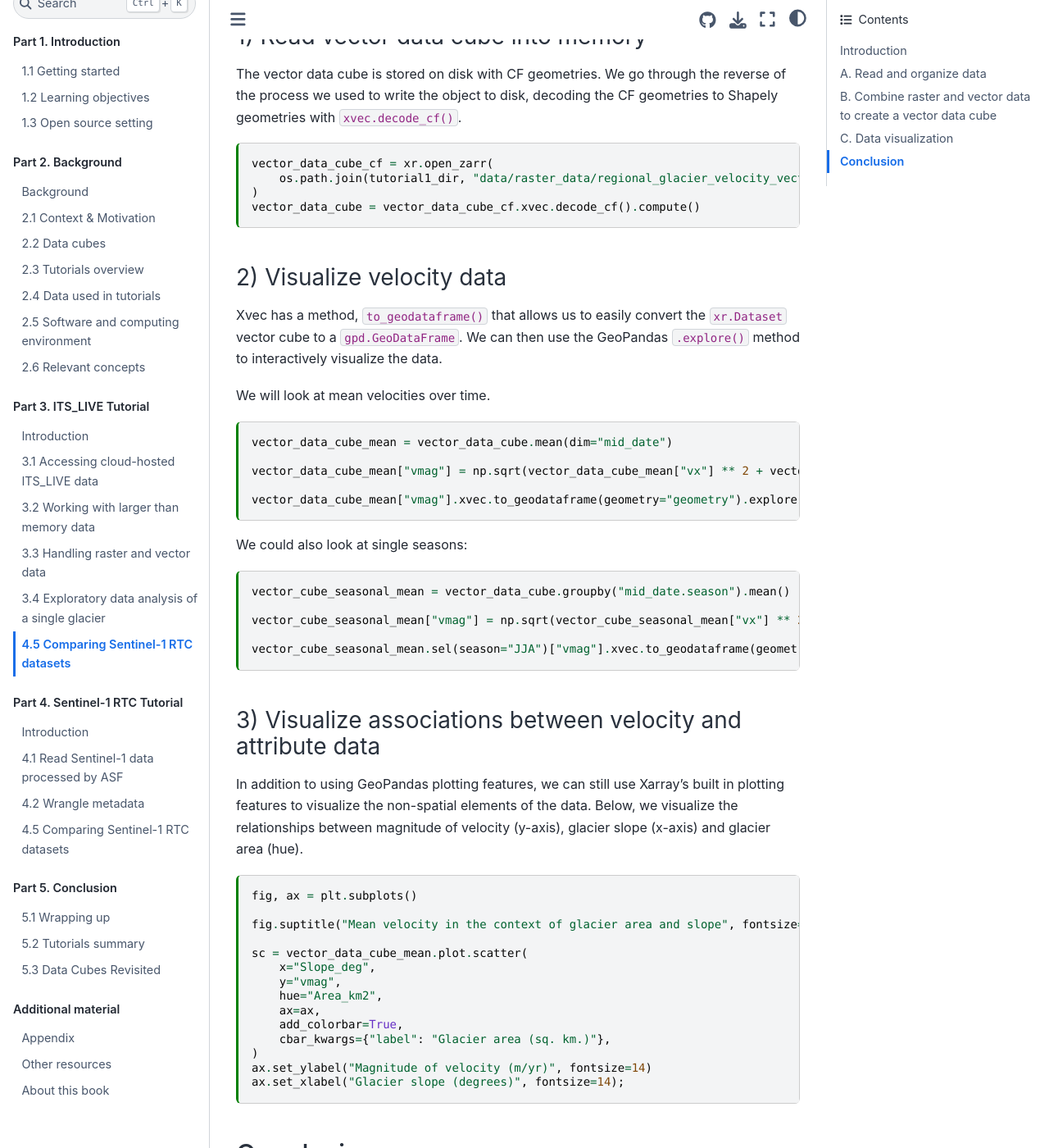
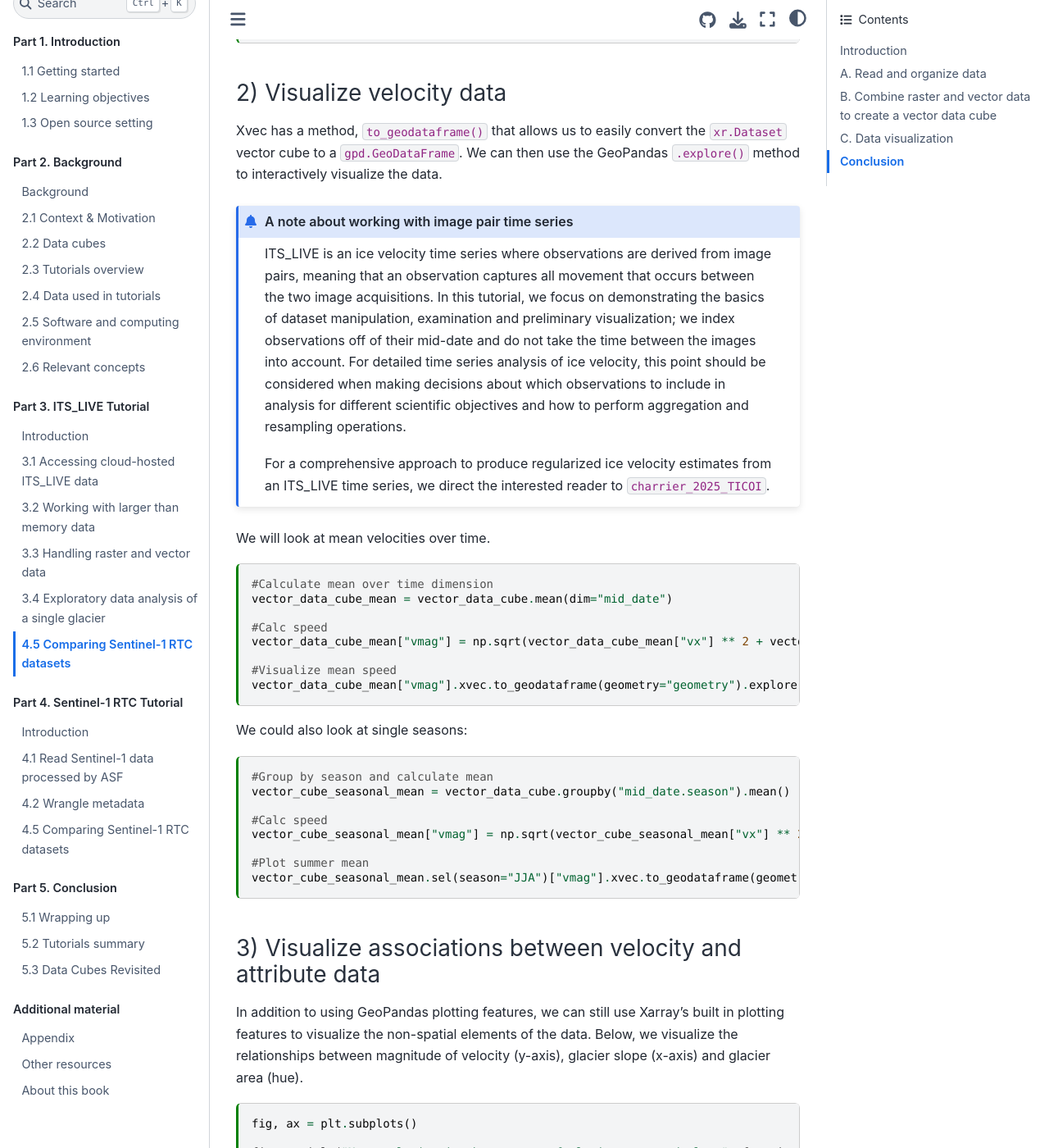
Before and after one commit to e-marshall/tutorials, a Jupyter Book: the page built from book/itslive/nbs/5_exploratory_data_analysis_group.ipynb, in a window 1280 px wide and 1400 px high, scrolled down 6032 px. Shown: the whole window at 82% size. Built offline with Jupyter Book 1.0.4 settings and Sphinx 7.4.7 and the Sphinx Book theme 1.1.4, drawn with Linux system fonts in a browser that asks for light colours; pages that are not in the unit, such as notebooks, are missing from menus; cross-references to code outside the pages are shown as plain code; some of the changed text lies outside the part shown.

Commit message:
413 nits (#64)
* remove unnecessary cell, typo

* few changes

* nit

* add new item

````diff
--- a/book/background/4_tutorial_data.md
+++ b/book/background/4_tutorial_data.md
@@ -22,6 +22,13 @@
 ```
 
 Part of what is so exciting about ITS_LIVE is that it combines image pairs from a number of satellites, including imagery from optical (Landsat 4,5,7,8,9 & Sentinel-2) and synthetic aperture radar (Sentinel-1) sensors. For this reason, ITS_LIVE time series data can be quite large. Another exciting aspect of the ITS_LIVE dataset is that the image pair time series data is made available as Zarr data cubes stored in cloud object storage on Amazon Web Services (AWS), meaning that users don't need to download massive files to start working with the data!
+
+
+:::{admonition} A note about working with image pair time series
+ITS_LIVE is an ice velocity time series where observations are derived from image pairs, meaning that an observation captures all movement that occurs between the two image acquisitions. In this tutorial, we focus on demonstrating the basics of dataset manipulation, examination and preliminary visualization; we index observations off of their mid-date and do not take the time between the images into account. For detailed time series analysis of ice velocity, this point should be considered when making decisions about which observations to include in analysis for different scientific objectives and how to perform aggregation and resampling operations.
+
+For a comprehensive approach to produce regularized ice velocity estimates from an ITS_LIVE time series, we direct the interested reader to {cite:t}`charrier_2025_TICOI`.
+:::
 
 ITS_LIVE produces a number of data products in addition to the image pair time series that we use in this tutorial, and provides different options to access the data. Check them out [here](https://its-live.jpl.nasa.gov/#access).
 
--- a/book/book_refs.bib
+++ b/book/book_refs.bib
@@ -63,6 +63,18 @@
   publisher = {Taylor \& Francis},
   doi = {10.1080/20964471.2017.1397411}
 }
+
+@misc{charrier_2025_TICOI,
+  title = {{{TICOI}}: An Operational {{Python}} Package to Generate Regularized Glacier Velocity Time Series},
+  author = {Charrier, L. and Dehecq, A. and Guo, L. and Brun, F. and Millan, R. and Lioret, N. and Copland, L. and Maier, N. and Dow, C. and Halas, P.},
+  year = {2025},
+  journal = {EGUsphere},
+  volume = {2025},
+  pages = {1--40},
+  doi = {10.5194/egusphere-2024-3409},
+  annotation   = {An \texttt{online} reference from EGUsphere Preprint repository.},
+}
+
 
 @article{chatenouxSwissDataCube2021,
   title = {The {{Swiss}} Data Cube, Analysis Ready Data Archive Using Earth Observations of {{Switzerland}}},
````
Also changed, not shown: book/background/5_software.md (+2 -2 lines), book/endmatter/other_resources.md (+3 -1 lines), book/itslive/nbs/4_exploratory_data_analysis_single.ipynb, book/itslive/nbs/5_exploratory_data_analysis_group.ipynb.
